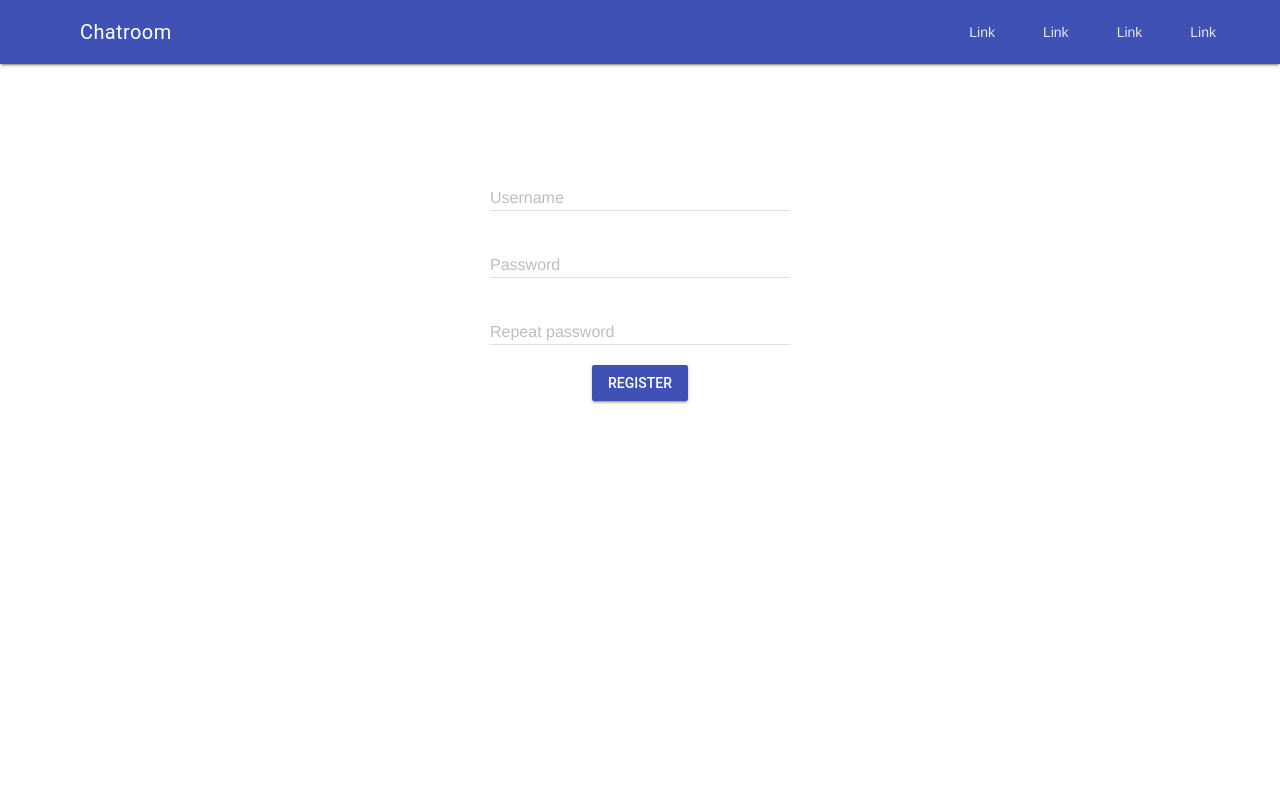
After one commit to TimWidl94/Django-ChatApp, a Django app: page /register/ in a window 1280 px wide. The commit adds this page. Run offline with Django 5.2, Linux system fonts and the light colour scheme.

Commit message:
update register function

```diff
--- /dev/null
+++ b/chat/templates/register/register.html
@@ -0,0 +1,45 @@
+{% extends "base.html" %} {% block content %}
+
+
+<form action="/login/" method="post">
+    {% csrf_token %}
+    <input type="hidden" name="redirect" value="{{ redirect }}" />
+    <div class="login-box">
+      <div class="mdl-textfield mdl-js-textfield">
+        <input
+          class="mdl-textfield__input"
+          type="text"
+          id="username"
+          name="username"
+        />
+        <label class="mdl-textfield__label" for="username">Username</label>
+      </div>
+
+      <div class="mdl-textfield mdl-js-textfield">
+        <input
+          class="mdl-textfield__input"
+          type="password"
+          id="password"
+          name="password"
+        />
+        <label class="mdl-textfield__label" for="password">Password</label>
+      </div>
+
+      <div class="mdl-textfield mdl-js-textfield">
+        <input
+          class="mdl-textfield__input"
+          type="password"
+          id="password_check"
+          name="password_check"
+        />
+        <label class="mdl-textfield__label" for="password_check">Repeat password</label>
+      </div>
+
+      <div>
+        <button class="mdl-button mdl-js-button mdl-button--raised mdl-button--colored">
+          register
+        </button></div>
+    </div>
+  </form>
+
+{% endblock %}
--- a/chat/views.py
+++ b/chat/views.py
@@ -1,6 +1,44 @@
+from django.http.response import HttpResponseRedirect
 from django.shortcuts import render
+from .models import Message, Chat
+from django.contrib.auth import authenticate, login
+from django.contrib.auth.decorators import login_required
+from django.contrib.auth.models import User
+
 
 # Create your views here.
 
+@login_required(login_url='/login/')
 def index(request):
-    return render(request, 'chat/index.html', {"username": "Junus"})
+    if request.method == 'POST':
+        print("Received data: " + request.POST['textmessage'])
+        myChat = Chat.objects.get(id=1)
+        Message.objects.create(text=request.POST['textmessage'], chat=myChat, author=request.user, receiver=request.user)
+    chatMessages = Message.objects.filter(chat__id=1)
+    return render(request, 'chat/index.html', {"messages": chatMessages})
+
+
+def login__view(request):
+    redirect = request.GET.get('next', '/chat/')
+    if request.method == 'POST':
+        user = authenticate(username=request.POST.get('username'), password=request.POST.get('password'))
+        if user:
+            login(request, user)
+            return HttpResponseRedirect(request.POST.get('redirect'))
+        else:
+            return render(request, 'login/index.html', {'wrongpassword': True, 'redirect': redirect})
+    return render(request, 'login/index.html', {'redirect': redirect})
+
+def register(request):
+    redirect = request.GET.get('next', '/login/')
+    if request.method == 'POST':
+        username = request.POST.get('username')
+        password = request.POST.get('password')
+        password_check = request.POST.get('password_check')
+        if password == password_check:
+            user = User.objects.create_user(username=username, password=password)
+            user.save()
+            return HttpResponseRedirect(request.POST.get('redirect'))
+        else:
+            return render(request, 'register/register.html', {'password_dont_match': True, 'redirect': redirect, 'wrongpassword': False,  'error': 'it doesnt work', })
+    return render(request, 'register/register.html', {'redirect': redirect,})
--- a/first_django_app/urls.py
+++ b/first_django_app/urls.py
@@ -17,9 +17,11 @@ Including another URLconf
 from django.contrib import admin
 from django.urls import path
 
-from chat.views import index
+from chat.views import index, login__view, register
 
 urlpatterns = [
     path('admin/', admin.site.urls),
     path('chat/', index),
+    path('login/', login__view),
+    path('register/', register),
 ]
--- /dev/null
+++ b/static/css/style.css
@@ -0,0 +1,20 @@
+.page-content {
+  padding: 100px 100px;
+}
+
+.login-box {
+  display: flex;
+  align-items: center;
+  justify-content: center;
+  flex-direction: column;
+}
+
+.wrong-password {
+  width: 100%;
+  flex-direction: column;
+  display: flex;
+  align-items: center;
+  font-size: 32px;
+  font-weight: bold;
+  padding-top: 32px;
+}
--- /dev/null
+++ b/templates/base.html
@@ -0,0 +1,55 @@
+<!DOCTYPE html>
+<html lang="en">
+  <head>
+    <meta charset="UTF-8" />
+    <meta name="viewport" content="width=device-width, initial-scale=1.0" />
+    <title>Chatroom</title>
+
+    <link
+      rel="stylesheet"
+      href="https://fonts.googleapis.com/icon?family=Material+Icons"
+    />
+    <link
+      rel="stylesheet"
+      href="https://code.getmdl.io/1.3.0/material.indigo-pink.min.css"
+    />
+    <script defer src="https://code.getmdl.io/1.3.0/material.min.js"></script>
+    {% load static %}
+    <link rel="stylesheet" href="{% static 'css/style.css' %}">
+  </head>
+  <body>
+    <!-- Always shows a header, even in smaller screens. -->
+    <div class="mdl-layout mdl-js-layout mdl-layout--fixed-header">
+      <header class="mdl-layout__header">
+        <div class="mdl-layout__header-row">
+          <!-- Title -->
+          <span class="mdl-layout-title">Chatroom</span>
+          <!-- Add spacer, to align navigation to the right -->
+          <div class="mdl-layout-spacer"></div>
+          <!-- Navigation. We hide it in small screens. -->
+          <nav class="mdl-navigation mdl-layout--large-screen-only">
+            <a class="mdl-navigation__link" href="">Link</a>
+            <a class="mdl-navigation__link" href="">Link</a>
+            <a class="mdl-navigation__link" href="">Link</a>
+            <a class="mdl-navigation__link" href="">Link</a>
+          </nav>
+        </div>
+      </header>
+      <div class="mdl-layout__drawer">
+        <span class="mdl-layout-title">Chatroom</span>
+        <nav class="mdl-navigation">
+          <a class="mdl-navigation__link" href="">Link</a>
+          <a class="mdl-navigation__link" href="">Link</a>
+          <a class="mdl-navigation__link" href="">Link</a>
+          <a class="mdl-navigation__link" href="">Link</a>
+        </nav>
+      </div>
+      <main class="mdl-layout__content">
+        <div class="page-content">
+            {% block content %}
+            {% endblock %}
+        </div>
+      </main>
+    </div>
+  </body>
+</html>
```
Also changed, not shown: chat/admin.py (+10 -0 lines), chat/models.py (+5 -3 lines), chat/templates/chat/index.html (+20 -52 lines), chat/templates/login/index.html (added, +40 -0 lines), first_django_app/settings.py (+7 -2 lines).
